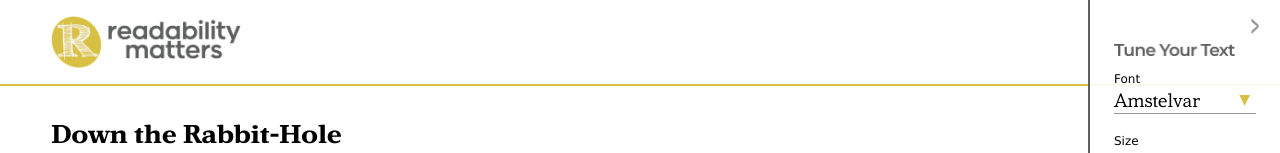
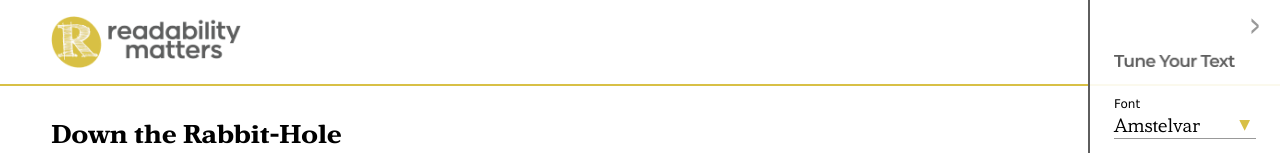
Before and after one commit to chrissam42/TuneYourText, a Vue app: page / in a window 1280 px wide. Shown: the top 153 px of the page. Built offline with nearby package versions, Linux system fonts and the light colour scheme.

Commit message:
control panel positionin tweaks

```diff
--- a/src/components/Sandbox.scss
+++ b/src/components/Sandbox.scss
@@ -49,7 +49,7 @@ $readability-yellow: #d8c046;
 
   header {
     font-size: smaller;
-    margin: 2rem 0 1em;
+    margin: 0.45in 0 0.25in;
 
     img {
       height: 12px;
```
